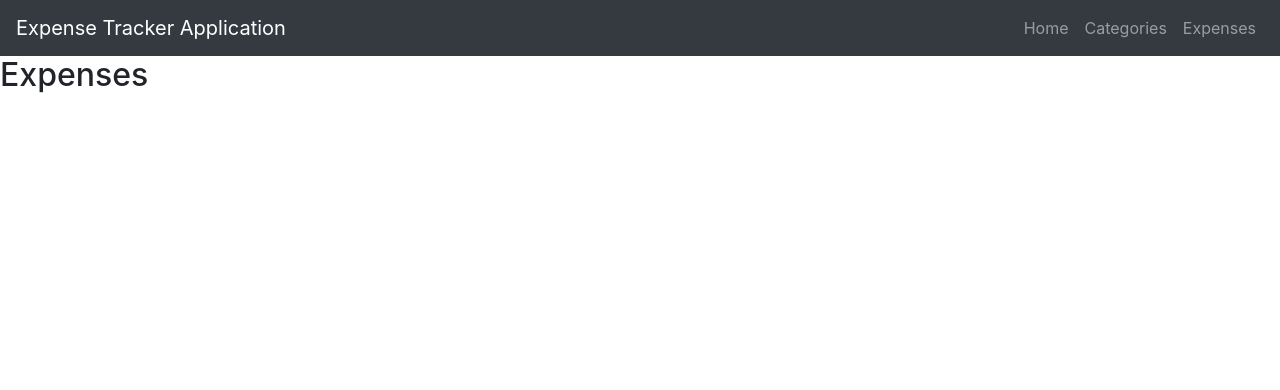
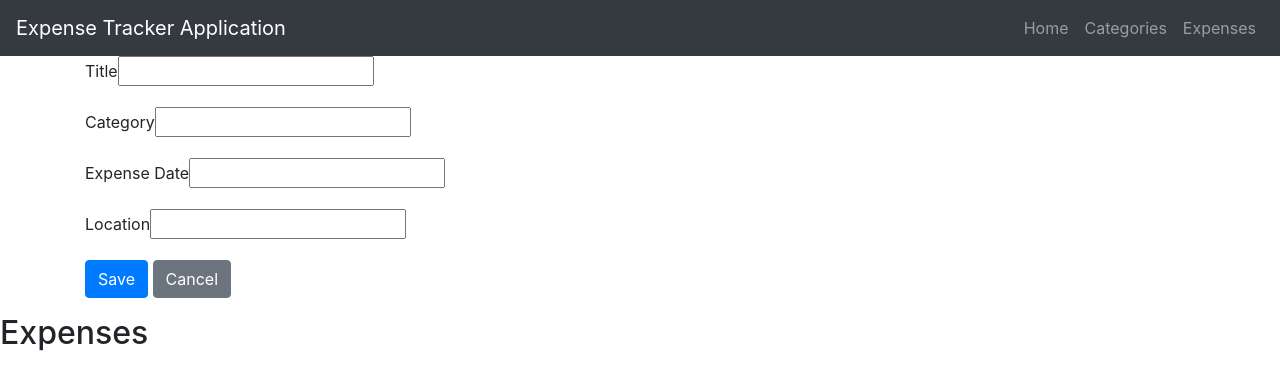
Before and after one commit to alexandruoliva/ExpenseTracker, a React (Create React App) app in the folder app/: page /expenses in a window 1280 px wide. Shown: the top 390 px of the page. Built offline with nearby package versions, Linux system fonts and the light colour scheme.

Commit message:
Added new graphical elements for the Expense page

```diff
--- a/app/package.json
+++ b/app/package.json
@@ -4,6 +4,7 @@
   "private": true,
   "dependencies": {
     "react": "^16.13.1",
+    "react-datepicker": "^3.2.2",
     "react-dom": "^16.13.1",
     "react-router-dom": "^5.2.0",
     "react-scripts": "0.9.5"
--- a/app/src/Expenses.js
+++ b/app/src/Expenses.js
@@ -1,5 +1,10 @@
 import React, { Component } from 'react';
 import AppNav from './AppNav';
+import DatePicker from 'react-datepicker';
+import 'react-datepicker/dist/react-datepicker.css';
+import './App.css';
+import { Table,Container,Input,Button,Label, FormGroup, Form} from 'reactstrap';
+import {Link} from 'react-router-dom';
 
 class Expenses extends Component {
 	state = {};
@@ -7,6 +12,34 @@
 		return (
 			<div>
 				<AppNav />
+				<Container>
+					<Form>
+						<FormGroup>
+							<label for="title">Title</label>
+							<input type="text" name="title" id="title" onChange={this.handleChange} />
+						</FormGroup>
+
+						<FormGroup>
+							<label for="category">Category</label>
+							<input type="text" name="category" id="category" onChange={this.handleChange} />
+						</FormGroup>
+
+                        <FormGroup>
+							<label for="expenseDate">Expense Date</label>
+							<input type="text" name="expenseDate" id="expenseDate" onChange={this.handleChange} />
+						</FormGroup>
+
+                        <FormGroup>
+							<label for="location">Location</label>
+							<input type="text" name="location" id="location" onChange={this.handleChange} />
+						</FormGroup>
+
+                        <FormGroup>
+                        <Button color="primary" type="submit">Save</Button>{' '}
+                        <Button color="secondary" tag={Link} to="/">Cancel</Button>
+                    </FormGroup>
+					</Form>
+				</Container>
 				<h2>Expenses</h2>
 			</div>
 		);
```
